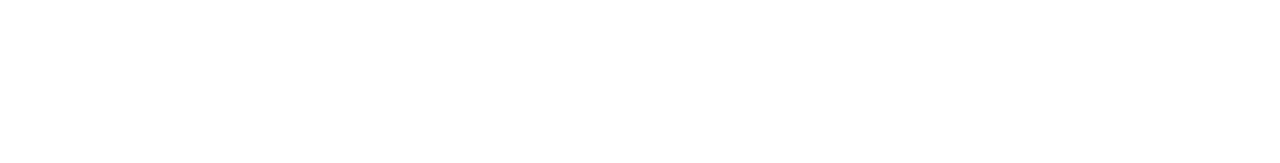
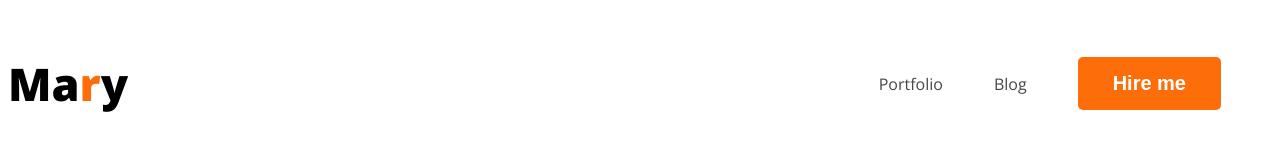
Before and after one commit to sujon157/Webdeveloper-portfolio, a plain HTML site: page index.html in a window 1280 px wide. Drawn offline with nearby package versions, Linux system fonts and the light colour scheme.

Commit message:
added nav

```diff
--- a/index.html
+++ b/index.html
@@ -4,10 +4,24 @@
     <meta charset="UTF-8">
     <meta name="viewport" content="width=device-width, initial-scale=1.0">
     <title>Webdeveloper Portfolio</title>
+    <link rel="preconnect" href="https://fonts.googleapis.com">
+<link rel="preconnect" href="https://fonts.gstatic.com" crossorigin>
+<link href="https://fonts.googleapis.com/css2?family=Open+Sans:wght@400;700;800&display=swap" rel="stylesheet">
+
+
+
+    <link rel="stylesheet" href="styles/portfolio.css">
 </head>
 <body>
     <head>
-
+        <nav>
+            <h3 class="nav-title">Ma<span class="text-primary" >r</span>y</h3>
+            <ul>
+                <li><a href="Portfolio">Portfolio  </a></li>
+                <li><a href="Blog">Blog</a></li>
+                <li><button class="btn-primary">Hire me</button></li>
+            </ul>
+        </nav>
     </head>
     <main>
 
--- /dev/null
+++ b/styles/portfolio.css
@@ -0,0 +1,51 @@
+/* nav related style */
+nav {
+    display: flex;
+}
+
+/* Common shared styles  */
+body {
+    font-family: 'Open Sans', sans-serif;
+}
+
+.text-primary {
+    color: #FD6E0A;
+}
+
+.btn-primary {
+    border-radius: 5px;
+    background: #FD6E0A;
+    border: 0;
+    color: white;
+    font-size: 20px;
+    font-weight: 700;
+    padding: 15px 35px;
+}
+nav{
+    display: flex;
+    justify-content: space-between;
+    align-items: center;
+}
+
+.nav-title {
+    color: var(--Dark-01#181818);
+    font-size: 45px;
+    font-weight: 800;
+
+}
+
+nav>ul {
+    display: flex;
+    align-items: center;
+
+}
+
+nav li {
+    list-style: none;
+    margin-right: 51px;
+}
+
+nav a {
+    text-decoration: none;
+    color: #474747;
+}
```
